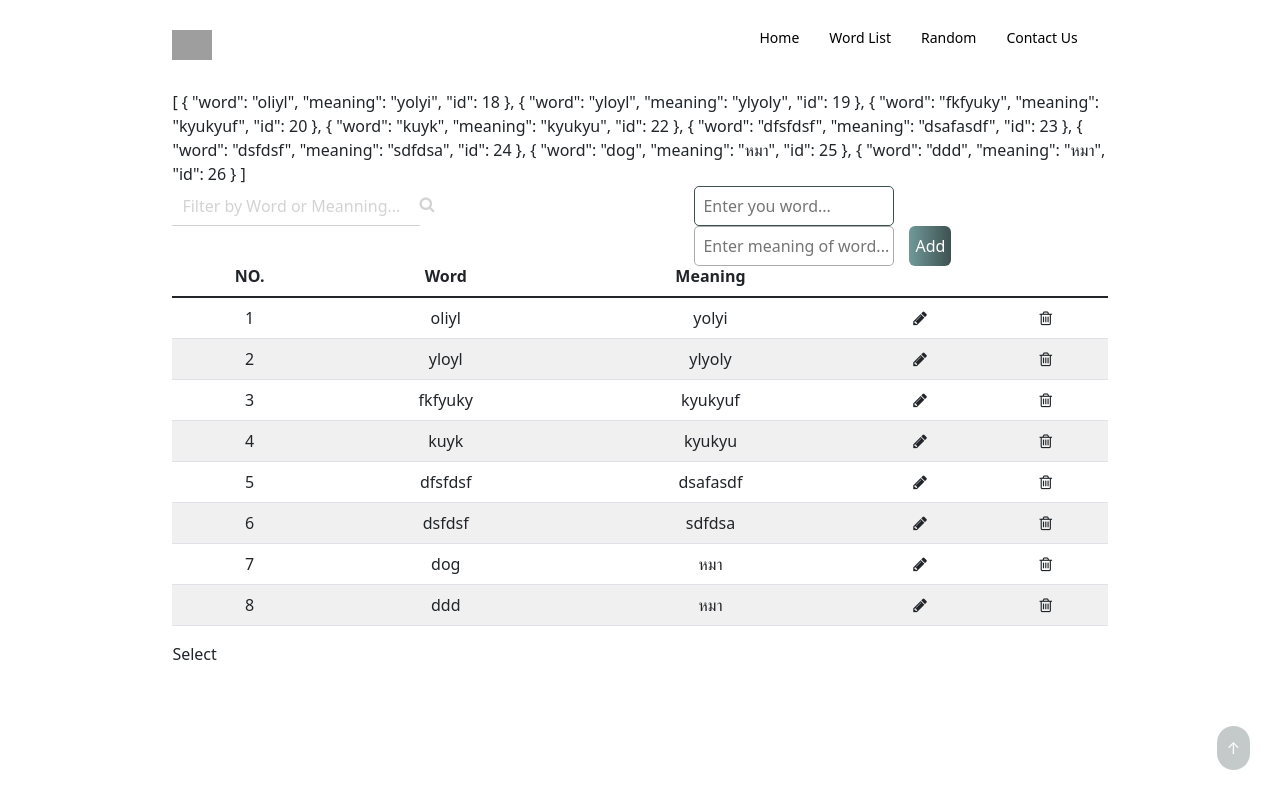
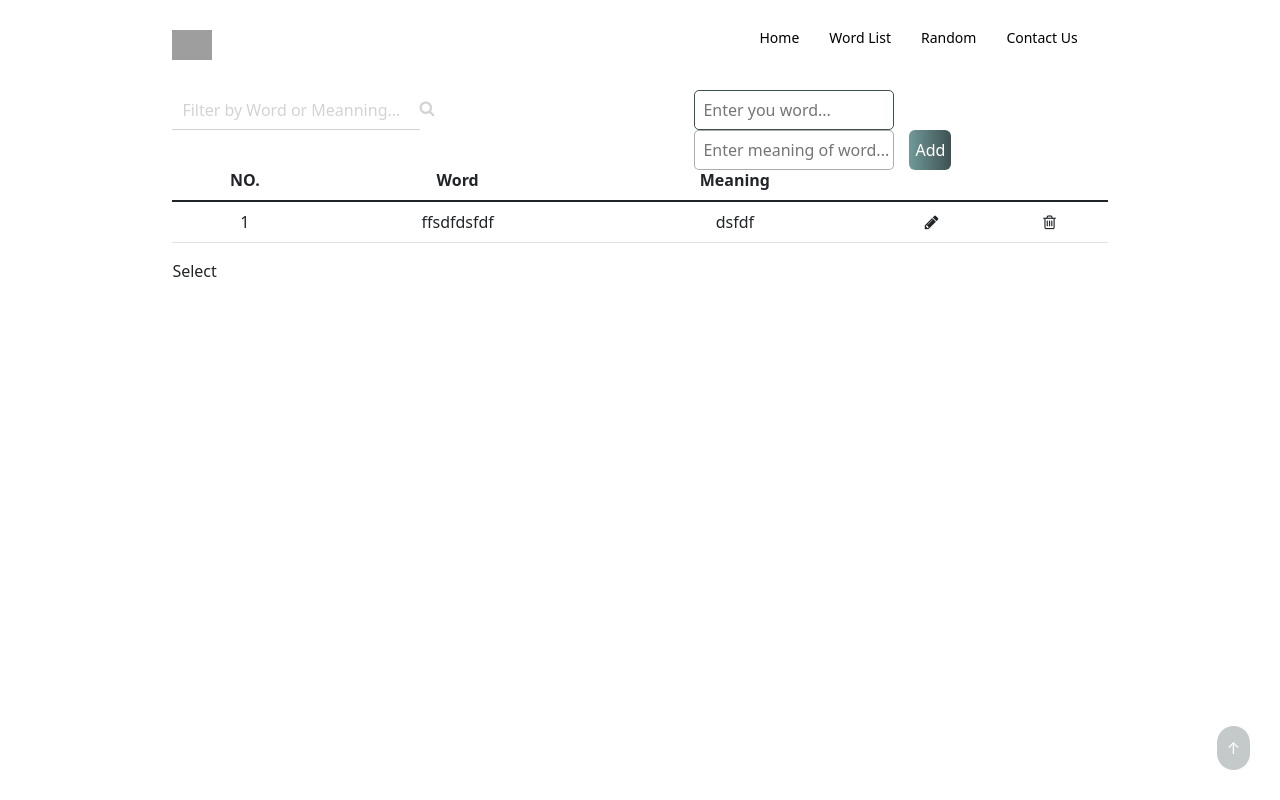
Before and after one commit to phop-parker/SEC-3-GROUP3-WORDGLOSSARY, a Vue app: page /word-list in a window 1280 px wide. Built offline with nearby package versions, Linux system fonts and the light colour scheme; data requests are answered from the project's data file; grey boxes are pictures that could not be loaded.

Commit message:
[add]deleteAll-withOut-Error

```diff
--- a/data/db.json
+++ b/data/db.json
@@ -1,184 +1,10 @@
 {
-  "fullWords": [
-    {
-      "word": "oliyl",
-      "meaning": "yolyi",
-      "id": 18
-    },
-    {
-      "word": "yloyl",
-      "meaning": "ylyoly",
-      "id": 19
-    },
-    {
-      "word": "fkfyuky",
-      "meaning": "kyukyuf",
-      "id": 20
-    },
-    {
-      "word": "kuyk",
-      "meaning": "kyukyu",
-      "id": 22
-    },
-    {
-      "word": "dfsfdsf",
-      "meaning": "dsafasdf",
-      "id": 23
-    },
-    {
-      "word": "dsfdsf",
-      "meaning": "sdfdsa",
-      "id": 24
-    },
-    {
-      "word": "dog",
-      "meaning": "หมา",
-      "id": 25
-    },
-    {
-      "word": "ddd",
-      "meaning": "หมา",
-      "id": 26
-    }
-  ],
-  "message": [
-    {
-      "name": "sadasd",
-      "email": "sdad",
-      "message": "asda",
-      "id": 1
-    },
-    {
-      "name": "sada",
-      "email": "sdfsadfasdf",
-      "message": "dsfsdafadsfdsafadsfdasf",
-      "id": 2
-    },
-    {
-      "name": "as",
-      "email": "dsfsad",
-      "message": "dfsfsdaf",
-      "id": 3
-    },
-    {
-      "name": "asfe",
-      "email": "agfdagad@dgadgfdg",
-      "message": "dasgdfgdfsg",
-      "id": 4
-    },
-    {
-      "name": "spy",
-      "email": "dskofasfk",
-      "message": "fdsijfiaerg",
-      "id": 5
-    },
-    {
-      "name": "beam",
-      "email": "kfeoawf",
-      "message": "jidsajfas",
-      "id": 6
-    },
-    {
-      "name": "dsfasf",
-      "email": "sdfsafasd",
-      "message": "dsfsdaf",
-      "id": 7
-    },
-    {
-      "name": "sdfsad",
-      "email": "dsfadsf",
-      "message": "dsfadsf",
-      "id": 8
-    },
-    {
-      "name": "sdfsaf",
-      "email": "sadfdsaf",
-      "message": "sdafadsf",
-      "id": 9
-    },
-    {
-      "name": "dfsf",
-      "email": "dsfsf",
-      "message": "sdfsdf",
-      "id": 10
-    },
-    {
-      "name": "adfasf",
-      "email": "dsfdsf",
-      "message": "sadfsdf",
-      "id": 11
-    },
-    {
-      "name": "dfasdf",
-      "email": "dsfsdaf",
-      "message": "dsfsfdsfs",
-      "id": 12
-    },
-    {
-      "name": "dfsf",
-      "email": "sdfsf",
-      "message": "dsfsa",
-      "id": 15
-    },
-    {
-      "name": "dfsf",
-      "email": "sdfsf",
-      "message": "dsfsa",
-      "id": 16
-    },
-    {
-      "name": "dfsf",
-      "email": "sdfsf",
-      "message": "dsfsa",
-      "id": 17
-    },
-    {
-      "name": "dsd",
-      "email": "sdsd",
-      "message": "sds",
-      "id": 18
-    },
-    {
-      "name": "dfd",
-      "email": "fdsf",
-      "message": "dfd",
-      "id": 19
-    },
-    {
-      "name": "dfsf",
-      "email": "dfsfsfd",
-      "message": "dsffsd",
-      "id": 20
-    },
-    {
-      "name": "dfsf",
-      "email": "sdfdsf",
-      "message": "dsfdsf",
-      "id": 21
-    },
-    {
-      "name": "dsfdsf",
-      "email": "sdfsf",
-      "message": "dsfdsf",
-      "id": 22
-    },
-    {
-      "name": "dfsafsa",
-      "email": "dsfas",
-      "message": "fdsfasdf",
-      "id": 23
-    },
-    {
-      "name": "adsfdf",
-      "email": "sdfsf",
-      "message": "sdfsdaf",
-      "id": 24
-    },
-    {
-      "name": "sda",
-      "email": "asda",
-      "message": "asdasdsa",
-      "id": 25
-    }
-  ]
+	"fullWords": [
+		{
+			"word": "ffsdfdsfdf",
+			"meaning": "dsfdf",
+			"id": 1
+		}
+	],
+	"message": []
 }
--- a/src/views/ContactUs.vue
+++ b/src/views/ContactUs.vue
@@ -1,5 +1,5 @@
 <script setup>
-import {ref} from 'vue'
+import { ref } from 'vue'
 import MemberList from '../components/MemberList.vue'
 import ContactUsForm from '../components/ContactUsForm.vue'
 const members = [
@@ -60,16 +60,13 @@ const members = [
 	}
 ]
 
-
-
-
 const msg = ref({})
 const isSuccess = ref(false)
 const toggleSuccess = () => {
-	if(isSuccess.value===false){
-		isSuccess.value=true;
-	}else{
-		isSuccess.value=false;
+	if (isSuccess.value === false) {
+		isSuccess.value = true
+	} else {
+		isSuccess.value = false
 	}
 }
 const sendMessagetoDb = async (msgDetails) => {
@@ -78,16 +75,20 @@ const sendMessagetoDb = async (msgDetails) => {
 		headers: {
 			'content-type': 'application/json'
 		},
-		body: JSON.stringify({ name: msgDetails.name, email: msgDetails.email, message:msgDetails.message })
+		body: JSON.stringify({
+			name: msgDetails.name,
+			email: msgDetails.email,
+			message: msgDetails.message
+		})
 	})
 	if (res.status === 201) {
-	isSuccess.value = true;
-	console.log('message sent successfully')
+		isSuccess.value = true
+		console.log('message sent successfully')
 	} else {
 		console.log('error,cannot add data')
 	}
-	msg.value={};
-	setTimeout(toggleSuccess,3500)
+	msg.value = {}
+	setTimeout(toggleSuccess, 2000)
 }
 </script>
 
@@ -98,7 +99,11 @@ const sendMessagetoDb = async (msgDetails) => {
 				<MemberList :membersList="members" />
 			</div>
 			<div class="col-2">
-				<ContactUsForm @sendMessage="sendMessagetoDb" :contactUs="msg" :status="isSuccess"/>
+				<ContactUsForm
+					@sendMessage="sendMessagetoDb"
+					:contactUs="msg"
+					:status="isSuccess"
+				/>
 			</div>
 		</div>
 	</div>
--- a/src/views/WordList.vue
+++ b/src/views/WordList.vue
@@ -41,7 +41,7 @@ const deletefullWord = async (deleteWordId) => {
 // DELETE SELECT
 const deleteSelectedWord = async (deleteWordsId) => {
 	for (let i = 0; i < deleteWordsId.length; i++) {
-  const deleteWordId = deleteWordsId[i];
+		const deleteWordId = deleteWordsId[i]
 		const res = await fetch(`http://localhost:5000/fullWords/${deleteWordId}`, {
 			method: 'DELETE'
 		})
@@ -53,25 +53,20 @@ for (let i = 0; i < deleteWordsId.length; i++) {
 	}
 }
 
-//0,1,2,3,4,5,6,7,8,9
-const removeAll = async () => {
-console.log('total lemght '+fullWords.value.length)
+//DELETE ALL
+const deleteAll = async () => {
 	for (let i = 0; i < fullWords.value.length; i++) {
-	console.log('in for loop '+i+' value: '+fullWords.value[i])
-  const deleteWordId = fullWords.value[i].id;
-  console.log('removing '+deleteWordId)
+		const deleteWordId = fullWords.value[i].id
 		const res = await fetch(`http://localhost:5000/fullWords/${deleteWordId}`, {
 			method: 'DELETE'
-
 		})
 		if (res.status === 200) {
-		console.log(deleteWordId +' removed')
-		fullWords.value = fullWords.value.filter((word) => word.id !== deleteWordId)
+			console.log(deleteWordId + ' removed')
 		} else {
 			console.log(deleteWordId + 'error,cannot delete data')
 		}
 	}
-
+	fullWords.value = []
 }
 //POST
 const addFullWord = async (newFullWord) => {
@@ -120,7 +115,6 @@ const updateWord = async (replaceWord) => {
 
 <template>
 	<div>
-{{fullWords}}
 		<div id="filterWord">
 			<input
 				id="filterInput"
@@ -142,7 +136,7 @@ const updateWord = async (replaceWord) => {
 				@delete="deletefullWord"
 				@edit="toEditMode"
 				@deleteSelected="deleteSelectedWord"
-				@deleteAll="removeAll()"
+				@deleteAll="deleteAll"
 			/>
 		</div>
 	</div>
```
Lines whose indentation alone changed are shown as unchanged.
